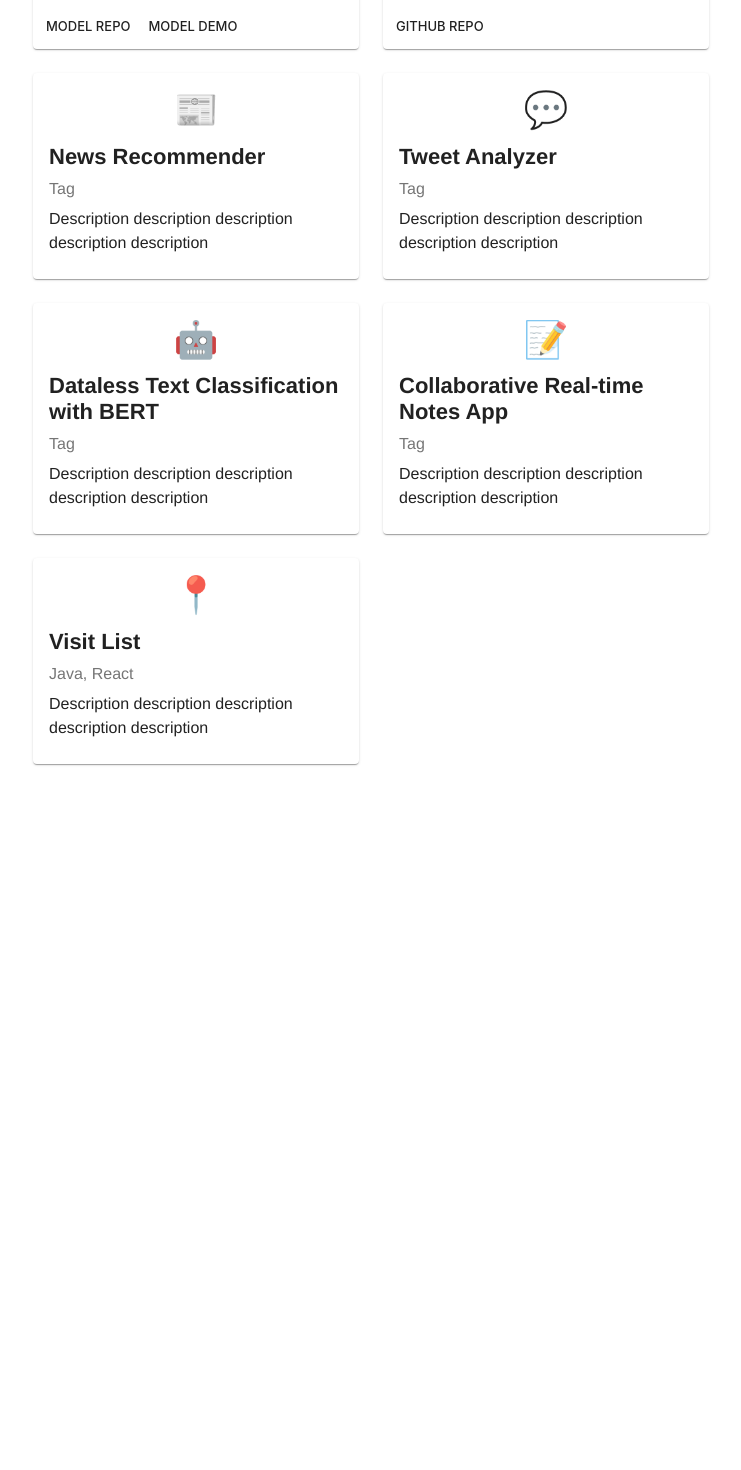
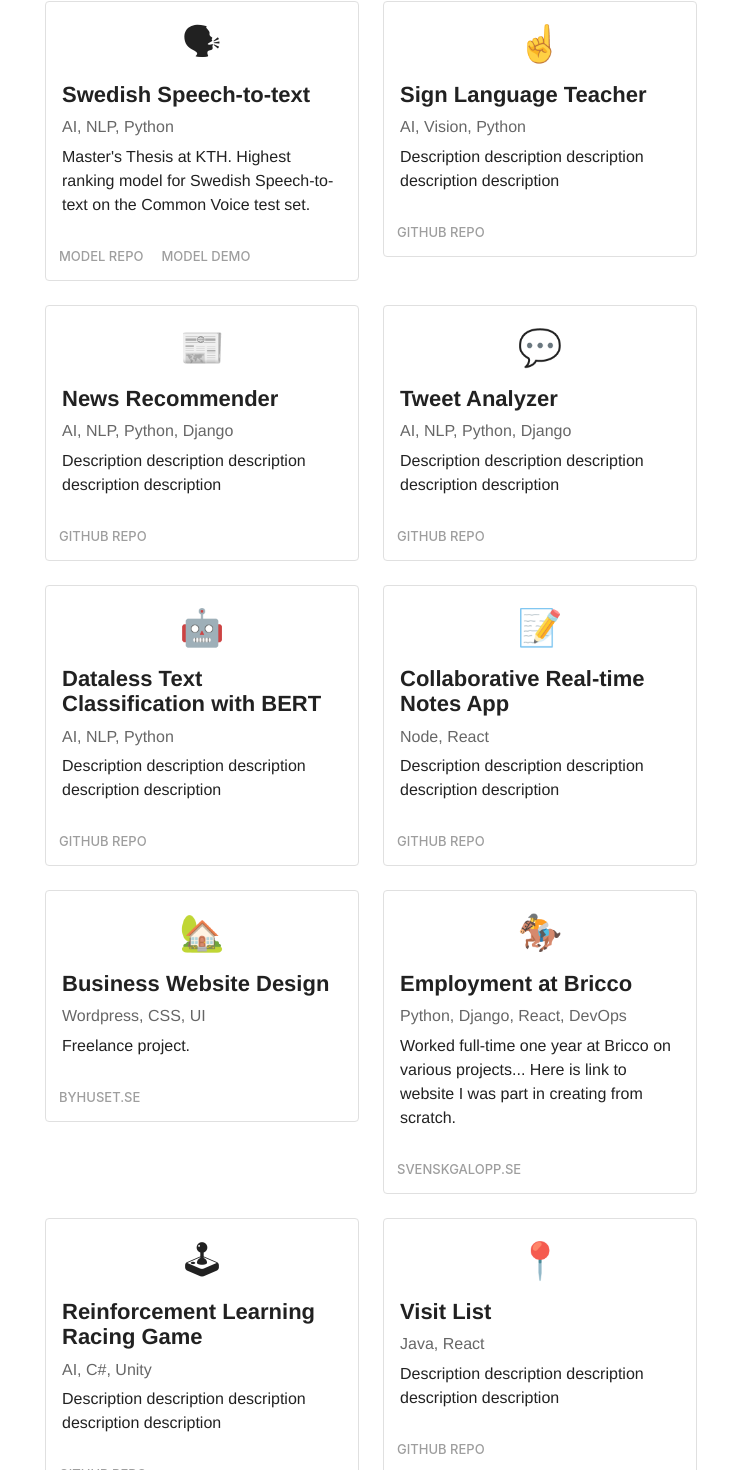
Before and after one commit to viktor-enzell/viktor-enzell.github.io, a React (Create React App) app: page /portfolio in a window 1280 px wide. Shown: the part 291-1761 px from the top of the page, without its empty margins (269-1010 px from the left). Before the commit the page ends 1155 px from the top, so only its background shows below. Built offline with nearby package versions, Linux system fonts and the light colour scheme.

Commit message:
Styling changes.

```diff
--- a/package.json
+++ b/package.json
@@ -5,7 +5,9 @@
   "homepage": "https://viktorenzell.se/",
   "dependencies": {
     "@ant-design/icons": "^4.0.2",
-    "@material-ui/core": "^4.9.11",
+    "@emotion/react": "^11.9.3",
+    "@emotion/styled": "^11.9.3",
+    "@material-ui/core": "^5.0.0-beta.5",
     "@material-ui/icons": "^4.9.1",
     "@material-ui/styles": "^4.9.10",
     "@testing-library/jest-dom": "^4.2.4",
--- a/src/App.js
+++ b/src/App.js
@@ -1,5 +1,5 @@
 import React from "react";
-import { createMuiTheme, ThemeProvider } from "@material-ui/core/styles";
+import { createTheme, ThemeProvider } from "@material-ui/core/styles";
 import Container from "@material-ui/core/Container";
 import Grid from "@material-ui/core/Grid";
 import grey from "@material-ui/core/colors/grey";
@@ -11,7 +11,7 @@ import Footer from "./components/Footer";
 import Routes from "./views/Routes";
 import { slimWidth } from "./views/Home";
 
-const theme = createMuiTheme({
+const theme = createTheme({
   typography: {
     fontFamily: [
       "-apple-system",
@@ -27,8 +27,8 @@ const theme = createMuiTheme({
       "Birch",
     ].join(","),
     h1: {
-      fontSize: 36,
-      textAlign: "center",
+      fontSize: 60,
+      textAlign: "left",
       fontFamily: "Helvetica",
       fontWeight: "bold",
       maxWidth: slimWidth,
@@ -37,7 +37,7 @@ const theme = createMuiTheme({
     },
     h2: {
       fontSize: 28,
-      textAlign: "center",
+      textAlign: "left",
       fontFamily: "Helvetica",
       fontWeight: "bold",
       maxWidth: slimWidth,
@@ -63,6 +63,13 @@ const theme = createMuiTheme({
       fontFamily: "Helvetica",
       textAlign: "left",
       maxWidth: slimWidth,
+      marginRight: "auto",
+      marginLeft: "auto",
+    },
+    body2: {
+      fontSize: 36,
+      textAlign: "center",
+      fontFamily: "Helvetica",
       marginRight: "auto",
       marginLeft: "auto",
     },
--- a/src/components/Footer.js
+++ b/src/components/Footer.js
@@ -1,5 +1,5 @@
 import React from "react";
-import { makeStyles } from "@material-ui/core/styles";
+import { makeStyles } from "@material-ui/styles";
 
 const useStyles = makeStyles({
   root: {
--- a/src/components/Navbar.js
+++ b/src/components/Navbar.js
@@ -1,5 +1,5 @@
 import React from "react";
-import { makeStyles } from "@material-ui/core/styles";
+import { makeStyles } from "@material-ui/styles";
 import {
   ListItemText,
   ListItem,
@@ -22,7 +22,7 @@ import { slimWidth } from "../views/Home";
 const drawerWidth = 240;
 const swapNavbarWidth = 960;
 const activeButtonColor = "#eeeeee";
-const toolBarMaxWidth = slimWidth - 24;
+const toolBarMaxWidth = slimWidth - 48;
 
 const useStyles = makeStyles({
   root: {
@@ -58,6 +58,9 @@ const useStyles = makeStyles({
     color: "black",
   },
   link: { textDecoration: "none", color: "black" },
+  menuButton: {
+    marginRight: "16px",
+  },
 });
 
 export default function Navbar() {
@@ -92,6 +95,7 @@ export default function Navbar() {
             <IconButton
               color="inherit"
               aria-label="open drawer"
+              className={classes.menuButton}
               onClick={() => setOpen(true)}
             >
               <MenuIcon />
--- a/src/views/404.js
+++ b/src/views/404.js
@@ -1,5 +1,5 @@
 import React from "react";
-import { makeStyles } from "@material-ui/core/styles";
+import { makeStyles } from "@material-ui/styles";
 import Typography from "@material-ui/core/Typography";
 import { headerHeight, footerHeight, topMargin } from "./Home";
 
--- a/src/views/Home.js
+++ b/src/views/Home.js
@@ -1,11 +1,21 @@
 import React from "react";
-import { makeStyles } from "@material-ui/core/styles";
+import { makeStyles } from "@material-ui/styles";
 import Typography from "@material-ui/core/Typography";
+import List from "@material-ui/core/List";
+import ListItem from "@material-ui/core/ListItem";
+import ListItemIcon from "@material-ui/core/ListItemIcon";
+import ListItemText from "@material-ui/core/ListItemText";
+import Divider from "@material-ui/core/Divider";
+import LinkedInIcon from "@material-ui/icons/LinkedIn";
+import GitHubIcon from "@material-ui/icons/GitHub";
+import Grid from "@material-ui/core/Grid";
+import useWindowDimensions from "../hooks/useWindowDimensions";
 
 export const slimWidth = 700;
 export const headerHeight = 64;
 export const footerHeight = 100;
-export const topMargin = 32;
+export const topMargin = 64;
+export const smBreakpointWidth = 600;
 
 const useStyles = makeStyles({
   root: {
@@ -15,30 +25,107 @@ const useStyles = makeStyles({
     textAlign: "center",
     minHeight: `calc(100vh - ${headerHeight}px - ${footerHeight}px - ${topMargin}px)`,
   },
+  contactList: {
+    maxWidth: slimWidth,
+    width: "100%",
+    marginLeft: "auto",
+    marginRight: "auto",
+    paddingTop: "0px",
+  },
+  contactListIcon: {
+    color: "black",
+  },
+  verticalDividerContainer: {
+    position: "relative",
+  },
+  verticalDivider: {
+    position: "absolute",
+    height: "100%",
+  },
+  horizontalDivider: {
+    width: "100%",
+    marginTop: "24px",
+  },
+  huggingfaceIcon: {
+    fontSize: "23px",
+    filter: "grayscale(100%)",
+  },
 });
 
 export default function Home() {
   const classes = useStyles();
+  const { width } = useWindowDimensions();
 
   return (
     <div className={classes.root}>
-      <Typography variant="h1" gutterBottom>
-        Viktor Enzell
-      </Typography>
-      <Typography variant="h3" gutterBottom>
-        About me
-      </Typography>
-      <Typography gutterBottom>
-        Software Developer based in Stockholm with a Bachelor's degree
-        in Computer Science from Uppsala University and a Master's degree in
-        Computer Science from KTH.
-      </Typography>
-      <Typography variant="h3" gutterBottom>
-        Contact
-      </Typography>
-      <Typography gutterBottom>
-        Find me on LinkedIn, Github and Huggingface.
-      </Typography>
+      <Grid container>
+        <Grid item xs={12} sm={8}>
+          <Typography variant="h1" gutterBottom>
+            Software
+            <br />
+            Developer
+          </Typography>
+          <Typography gutterBottom>
+            Software Developer based in Stockholm with a Bachelor's degree in
+            Computer Science from Uppsala University and a Master's degree in
+            Computer Science from KTH.
+          </Typography>
+        </Grid>
+        {width > smBreakpointWidth ? (
+          <div className={classes.verticalDividerContainer}>
+            <Divider
+              orientation="vertical"
+              flexItem
+              className={classes.verticalDivider}
+            />
+          </div>
+        ) : (
+          <Divider className={classes.horizontalDivider} />
+        )}
+        <Grid item xs={12} sm={4}>
+          <List
+            component="nav"
+            aria-label="contact links"
+            className={classes.contactList}
+          >
+            <ListItem
+              button
+              component="a"
+              target="_blank"
+              href="https://linkedin.com/in/viktor-enzell-66967913b/"
+            >
+              <ListItemIcon className={classes.contactListIcon}>
+                <LinkedInIcon />
+              </ListItemIcon>
+              <ListItemText primary="LinkedIn" />
+            </ListItem>
+            <Divider />
+            <ListItem
+              button
+              component="a"
+              target="_blank"
+              href="https://github.com/viktor-enzell"
+            >
+              <ListItemIcon className={classes.contactListIcon}>
+                <GitHubIcon />
+              </ListItemIcon>
+              <ListItemText primary="Github" />
+            </ListItem>
+            <Divider />
+            <ListItem
+              button
+              component="a"
+              target="_blank"
+              href="https://huggingface.co/viktor-enzell"
+            >
+              <ListItemIcon className={classes.contactListIcon}>
+                  <span role="img" className={classes.huggingfaceIcon}>🤗</span>
+              </ListItemIcon>
+              <ListItemText primary="Huggingface" />
+            </ListItem>
+          </List>
+        </Grid>
+      </Grid>
     </div>
   );
 }
--- a/src/views/Portfolio.js
+++ b/src/views/Portfolio.js
@@ -1,14 +1,13 @@
 import React from "react";
 import Typography from "@material-ui/core/Typography";
-import { makeStyles } from "@material-ui/core/styles";
-import logo from "../img/logo.png";
+import { makeStyles } from "@material-ui/styles";
 import Grid from "@material-ui/core/Grid";
 import Card from "@material-ui/core/Card";
 import CardContent from "@material-ui/core/CardContent";
 import CardActions from "@material-ui/core/CardActions";
-import CardMedia from "@material-ui/core/CardMedia";
 import Button from "@material-ui/core/Button";
-import { headerHeight, footerHeight, slimWidth, topMargin } from "./Home";
+import { headerHeight, footerHeight, topMargin } from "./Home";
+import { Divider } from "@material-ui/core";
 
 const useStyles = makeStyles({
   root: {
@@ -18,13 +17,17 @@ const useStyles = makeStyles({
     minHeight: `calc(100vh - ${headerHeight}px - ${footerHeight}px - ${topMargin}px)`,
   },
   portfolioGrid: {
-    maxWidth: slimWidth,
-    width: "100%",
-    marginLeft: "auto",
-    marginRight: "auto",
+    marginTop: "0px",
+    marginLeft: "-24px",
   },
-  img: {
-    height: 140,
+  textParagraph: {
+    marginBottom: "24px",
+  },
+  card: {
+    borderStyle: "solid",
+    borderColor: "#e0e0e0",
+    borderWidth: "1px",
+    boxShadow: "none",
   },
 });
 
@@ -33,21 +36,31 @@ export default function Portfolio() {
 
   return (
     <div className={classes.root}>
+      <Typography variant="h1" gutterBottom>
+        Portfolio
+      </Typography>
+      <Typography className={classes.textParagraph}>
+        This is a selection of projects I have worked on.
+      </Typography>
+
+      <Divider />
+
       <Grid container spacing={3} className={classes.portfolioGrid}>
         <Grid item xs={12} sm={6}>
-          <Card>
+          <Card className={classes.card}>
             <CardContent>
-              <Typography gutterBottom variant="h1" component="h2">
-                🗣
+              <Typography gutterBottom variant="body2">
+                <span role="img">🗣</span>
               </Typography>
               <Typography gutterBottom variant="h3" component="h2">
                 Swedish Speech-to-text
               </Typography>
               <Typography gutterBottom color="textSecondary">
-                AI, Python
+                AI, NLP, Python
               </Typography>
               <Typography>
-                Description description description description description
+                Master's Thesis at KTH. Highest ranking model for Swedish
+                Speech-to-text on the Common Voice test set.
               </Typography>
             </CardContent>
             <CardActions>
@@ -70,16 +83,16 @@ export default function Portfolio() {
         </Grid>
 
         <Grid item xs={12} sm={6}>
-          <Card>
+          <Card className={classes.card}>
             <CardContent>
-              <Typography gutterBottom variant="h1" component="h2">
-                ☝️
+              <Typography gutterBottom variant="body2">
+                <span role="img">☝️</span>
               </Typography>
               <Typography gutterBottom variant="h3" component="h2">
                 Sign Language Teacher
               </Typography>
               <Typography gutterBottom color="textSecondary">
-                Tag
+                AI, Vision, Python
               </Typography>
               <Typography>
                 Description description description description description
@@ -98,85 +111,200 @@ export default function Portfolio() {
         </Grid>
 
         <Grid item xs={12} sm={6}>
-          <Card>
+          <Card className={classes.card}>
             <CardContent>
-              <Typography gutterBottom variant="h1" component="h2">
-                📰
+              <Typography gutterBottom variant="body2">
+                <span role="img">📰</span>
               </Typography>
               <Typography gutterBottom variant="h3" component="h2">
                 News Recommender
               </Typography>
               <Typography gutterBottom color="textSecondary">
-                Tag
+                AI, NLP, Python, Django
               </Typography>
               <Typography>
                 Description description description description description
               </Typography>
             </CardContent>
+            <CardActions>
+              <Button
+                size="small"
+                href="https://github.com/viktor-enzell/news-recommender"
+                target="_blank"
+              >
+                Github repo
+              </Button>
+            </CardActions>
           </Card>
         </Grid>
 
         <Grid item xs={12} sm={6}>
-          <Card>
+          <Card className={classes.card}>
             <CardContent>
-              <Typography gutterBottom variant="h1" component="h2">
+              <Typography gutterBottom variant="body2">
                 💬
               </Typography>
               <Typography gutterBottom variant="h3" component="h2">
                 Tweet Analyzer
               </Typography>
               <Typography gutterBottom color="textSecondary">
-                Tag
+                AI, NLP, Python, Django
               </Typography>
               <Typography>
                 Description description description description description
               </Typography>
             </CardContent>
+            <CardActions>
+              <Button
+                size="small"
+                href="https://github.com/viktor-enzell/tweet-analyser"
+                target="_blank"
+              >
+                Github repo
+              </Button>
+            </CardActions>
           </Card>
         </Grid>
 
         <Grid item xs={12} sm={6}>
-          <Card>
+          <Card className={classes.card}>
             <CardContent>
-              <Typography gutterBottom variant="h1" component="h2">
+              <Typography gutterBottom variant="body2">
                 🤖
               </Typography>
               <Typography gutterBottom variant="h3" component="h2">
                 Dataless Text Classification with BERT
               </Typography>
               <Typography gutterBottom color="textSecondary">
-                Tag
+                AI, NLP, Python
               </Typography>
               <Typography>
                 Description description description description description
               </Typography>
             </CardContent>
+            <CardActions>
+              <Button
+                size="small"
+                href="https://github.com/viktor-enzell/fine-tune-bert"
+                target="_blank"
+              >
+                Github repo
+              </Button>
+            </CardActions>
           </Card>
         </Grid>
 
         <Grid item xs={12} sm={6}>
-          <Card>
+          <Card className={classes.card}>
             <CardContent>
-              <Typography gutterBottom variant="h1" component="h2">
+              <Typography gutterBottom variant="body2">
                 📝
               </Typography>
               <Typography gutterBottom variant="h3" component="h2">
                 Collaborative Real-time Notes App
               </Typography>
               <Typography gutterBottom color="textSecondary">
-                Tag
+                Node, React
               </Typography>
               <Typography>
                 Description description description description description
               </Typography>
             </CardContent>
+            <CardActions>
+              <Button
+                size="small"
+                href="https://github.com/viktor-enzell/pinboard"
+                target="_blank"
+              >
+                Github repo
+              </Button>
+            </CardActions>
           </Card>
         </Grid>
 
         <Grid item xs={12} sm={6}>
-          <Card>
+          <Card className={classes.card}>
             <CardContent>
-              <Typography gutterBottom variant="h1" component="h2">
+              <Typography gutterBottom variant="body2">
+                🏡
+              </Typography>
+              <Typography gutterBottom variant="h3" component="h2">
+                Business Website Design
+              </Typography>
+              <Typography gutterBottom color="textSecondary">
+                Wordpress, CSS, UI
+              </Typography>
+              <Typography>Freelance project.</Typography>
+            </CardContent>
+            <CardActions>
+              <Button size="small" href="https://byhuset.se" target="_blank">
+                byhuset.se
+              </Button>
+            </CardActions>
+          </Card>
+        </Grid>
+
+        <Grid item xs={12} sm={6}>
+          <Card className={classes.card}>
+            <CardContent>
+              <Typography gutterBottom variant="body2">
+                🏇
+              </Typography>
+              <Typography gutterBottom variant="h3" component="h2">
+                Employment at Bricco
+              </Typography>
+              <Typography gutterBottom color="textSecondary">
+                Python, Django, React, DevOps
+              </Typography>
+              <Typography>
+                Worked full-time one year at Bricco on various projects... Here
+                is link to website I was part in creating from scratch.
+              </Typography>
+            </CardContent>
+            <CardActions>
+              <Button
+                size="small"
+                href="https://svenskgalopp.se"
+                target="_blank"
+              >
+                svenskgalopp.se
+              </Button>
+            </CardActions>
+          </Card>
+        </Grid>
+
+        <Grid item xs={12} sm={6}>
+          <Card className={classes.card}>
+            <CardContent>
+              <Typography gutterBottom variant="body2">
+                🕹
+              </Typography>
+              <Typography gutterBottom variant="h3" component="h2">
+                Reinforcement Learning Racing Game
+              </Typography>
+              <Typography gutterBottom color="textSecondary">
+                AI, C#, Unity
+              </Typography>
+              <Typography>
+                Description description description description description
+              </Typography>
+            </CardContent>
+            <CardActions>
+              <Button
+                size="small"
+                href="https://github.com/Maddi97/NDVW_RacingGame"
+                target="_blank"
+              >
+                Github repo
+              </Button>
+            </CardActions>
+          </Card>
+        </Grid>
+
+        <Grid item xs={12} sm={6}>
+          <Card className={classes.card}>
+            <CardContent>
+              <Typography gutterBottom variant="body2">
                 📍
               </Typography>
               <Typography gutterBottom variant="h3" component="h2">
@@ -189,6 +317,15 @@ export default function Portfolio() {
                 Description description description description description
               </Typography>
             </CardContent>
+            <CardActions>
+              <Button
+                size="small"
+                href="https://github.com/viktor-enzell/visit-list"
+                target="_blank"
+              >
+                Github repo
+              </Button>
+            </CardActions>
           </Card>
         </Grid>
       </Grid>
```
Also changed, not shown: 1 other file (tests, documents, lock files or other folders).
